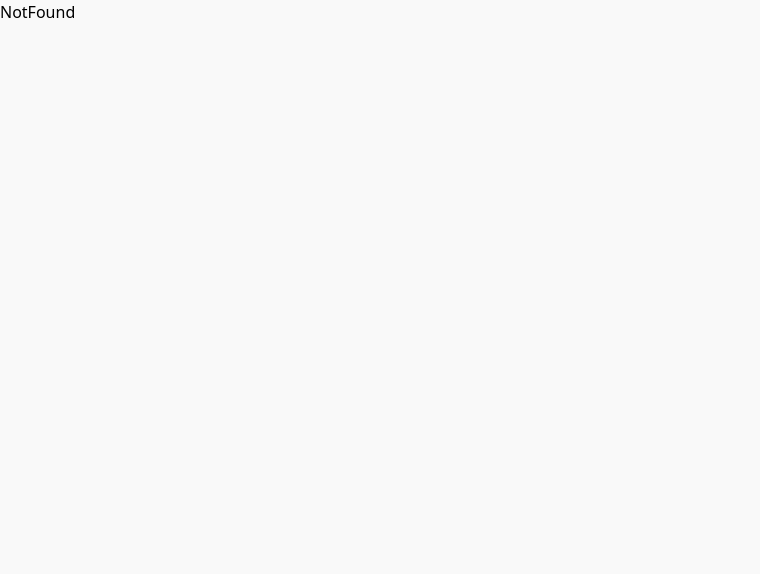
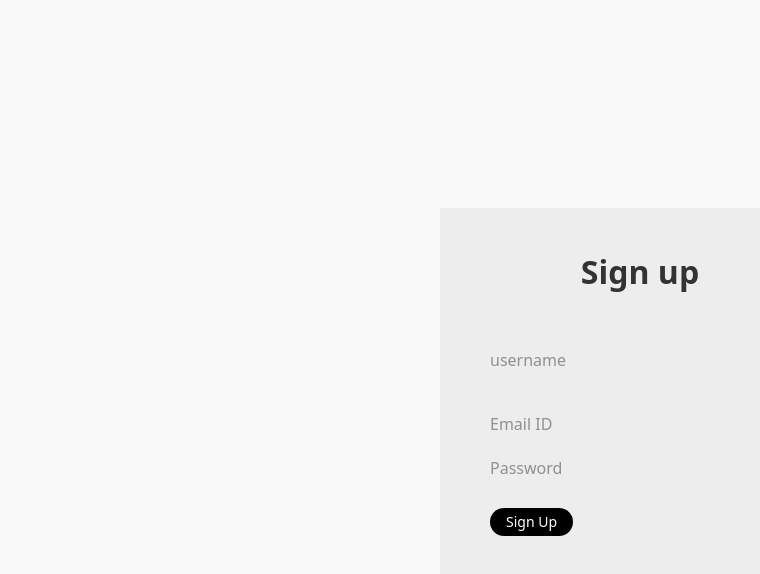
Before and after one commit to Garimabisht12/Productivity-App, a React (Vite) app in the folder client/: page /signup in a window 1280 px wide. Shown: the top 574 px of the page, without its empty margins (0-760 px from the left). Built offline with nearby package versions, Linux system fonts and the light colour scheme.

Commit message:
fixed some bugs

```diff
--- a/client/src/components/AddExpenses.jsx
+++ b/client/src/components/AddExpenses.jsx
@@ -14,13 +14,6 @@ const AddExpenses = ({expense, setExpense}) => {
     'Authorization': `Bearer ${token}`
   }
 });
-// localStorage.setItem("expenses", JSON.stringify(res.data))
-    //   const newEx = {
-    //   id:self.crypto.randomUUID(),
-    //   title: newExpense,
-    //   value: newExpenseValue
-    // };
-    // setExpense([...expense, newEx])
     console.log(expense)
     setNewExpense('')
     setNewExpenseValue('');
@@ -39,14 +32,16 @@ console.log(e)
     <>
     <div>
 
-      <div className="form flex flex-col">
-      <h1>Expenses</h1>
-      <form action="">
+      <div className="form flex flex-col justify-center items-center">
+        <div className=" mt-10 shadow-md w-[40vw] py-7 pb-15 ml-100">
+      <h1 className='heading mb-6 font-medium text-center text-[2em]'>Expenses</h1>
+      <form action="" className='text-center'>
         <input type="text" className='mr-8 border-5' value={newExpense} onChange={(e) => setNewExpense(e.target.value)} placeholder='Title' />
         <input type='number' placeholder='$' className='mr-5 border-5' value={newExpenseValue} onChange={(e) => setNewExpenseValue(+e.target.value)}/>
-        <button className='border-5 px-4' onClick={addE}>okay</button>
+        <button className='ml-2 bg-[#000] text-[#fff] rounded-full py-1 px-4' onClick={addE}>okay</button>
       </form>
 
+</div>
       </div>
 
     </div>
--- a/client/src/components/DisplayFinance.jsx
+++ b/client/src/components/DisplayFinance.jsx
@@ -1,19 +1,38 @@
-import React, { useState } from 'react'
+import React, { useEffect, useState } from 'react'
 import DisplayIncome from './DisplayIncome'
 import DisplayExpense from './DisplayExpense'
 import { useAppContext } from '../contexts/AppContext';
+import axios from '../api/axios';
 
 const DisplayFinance = () => {
+  const {expense, setExpense} =  useAppContext()
 
+  useEffect( () =>{
+    const fetchExpense = async() =>{
+    try{
+      const token = localStorage.getItem('token')
+      const res = await axios('/finance', {
+        headers: {
+          Authorization: `Bearer ${token}`
+        }
+      });
+      setExpense(res.data)
+    }
+    catch(e) {
+      console.log('error retrieving finance')
+    }
+  }
+  fetchExpense();
+  }, [expense])
   return (
 
     <>
-    <div className='flex  '>Display Finance
 
-      <DisplayExpense />
-      <DisplayIncome />
+  <div className='flex'>
 
-    </div>
+    {Object.keys(expense).length > 0 && <DisplayExpense />}
+    {/* <DisplayIncome /> */}
+  </div>
 
 
     </>
--- a/client/src/components/SignUp.jsx
+++ b/client/src/components/SignUp.jsx
@@ -1,8 +1,57 @@
-import React from 'react'
+import React, { useState } from 'react'
+import Buttons from '../components/Buttons';
+import { Link, replace, useNavigate } from 'react-router-dom';
+import axios from '../api/axios';
+const SignUp = () => {
+   const [email, setEmail] = useState('');
+  const [password, setPassword] = useState('');
+  const [username, setUsername] = useState('')
+  const navigate = useNavigate();
+  const handleSignUp = async (e) => {
+    e.preventDefault();
+    try {
+      const res = await axios.post('/auth/signup', {username, email, password });
+      const { token } = res.data;
+      localStorage.setItem('token', token);
+      navigate('/dashboard', { replace: true });
 
-const SignUp = () => {
+    } catch (e) {
+      console.error(e.response?.data?.message || 'Sign up failed');
+
+    }
+  }
   return (
-    <div>SignUp</div>
+    <>
+    <div className=' flex justify-center items-center h-[100vh] ' >
+        <div className="w-[400px] py-[40px] px-[50px] bg-[#EDEDED] text-[#333333]">
+          <form action=""
+            onSubmit={handleSignUp}>
+
+            <h1 className='text-[2rem] font-bold text-center mb-8'>Sign up</h1>
+            <label htmlFor="username">
+              <input type='text' onChange={e => setUsername(e.target.value)} value={username} className=' w-full my-5' name="username" id="username" placeholder='username' required />
+
+            </label>
+            <label htmlFor="email">
+              <input type="email" onChange={e => setEmail(e.target.value)} value={email} className=' w-full my-5' name="email" id="email" placeholder='Email ID' required />
+
+            </label>
+
+            <label htmlFor="password">
+              <input type="password" value={password} onChange={e => setPassword(e.target.value)} className='mb-3 w-full' name="password" id="password" placeholder='Password' />
+
+            </label>
+
+            <div className='my-4 '>
+
+              <Buttons label='Sign Up' size='sm' />
+            </div>
+
+
+          </form>
+        </div>
+      </div>
+    </>
   )
 }
 
--- a/client/src/contexts/AppContext.jsx
+++ b/client/src/contexts/AppContext.jsx
@@ -8,9 +8,9 @@ const AppContext = createContext();
 export const AppProvider = ({ children }) => {
 
 
-  const [expense, setExpense] = useState([{title: 'lalaland',value: 85, id: self.crypto.randomUUID()},{title: 'lalaland2',value: 55, id: self.crypto.randomUUID()}, {title: 'lalaland3',value: 45, id: self.crypto.randomUUID()}])
+  const [expense, setExpense] = useState([])
     const [totalE, setTotalE] = useState(0)
-    const [habits, setHabits] = useState(['water 2L', 'Meditation']);
+    const [habits, setHabits] = useState([]);
 
 
   return (
--- a/client/src/pages/Login.jsx
+++ b/client/src/pages/Login.jsx
@@ -15,11 +15,16 @@ const Login = () => {
       const { token } = res.data;
       localStorage.setItem('token', token);
       navigate('/dashboard', { replace: true });
-      // console.log('xfdsfdg')
+
     } catch (e) {
       console.error(e.response?.data?.message || 'Login failed');
       setFailed(true)
     }
+  }
+
+  const gotoSignup = () =>{
+    navigate('/signup')
+
   }
 
   return (
@@ -64,6 +69,9 @@ const Login = () => {
             }
 
           </form>
+          <div className="signup">
+            <button onClick={gotoSignup}>signup</button>
+          </div>
         </div>
       </div>
     </>
--- a/client/src/routes/AppRoutes.jsx
+++ b/client/src/routes/AppRoutes.jsx
@@ -7,6 +7,7 @@ import Navbar from "../components/Navbar";
 import Todopage from "../components/Todopage";
 import Finance from "../pages/Finance";
 import NotFound from "../pages/NotFound";
+import SignUp from "../components/SignUp";
 
 
 export default function AppRouter(){
@@ -14,6 +15,7 @@ export default function AppRouter(){
 
         <Routes>
             <Route path='/' element={<Login />} />
+            <Route path='/signup' element={<SignUp />} />
             <Route path='/habit' element={<Habit />} />
 
             {/* <Route path='/login' element={<Login />} /> */}
@@ -23,6 +25,8 @@ export default function AppRouter(){
                 </UserRoute>
             } /> */}
 
+
+
                 <Route path='dashboard' element={<Dashboard />} />
                 <Route path='todos' element={<Todos />} />
                 <Route path='finance' element={<Finance />} />
```
